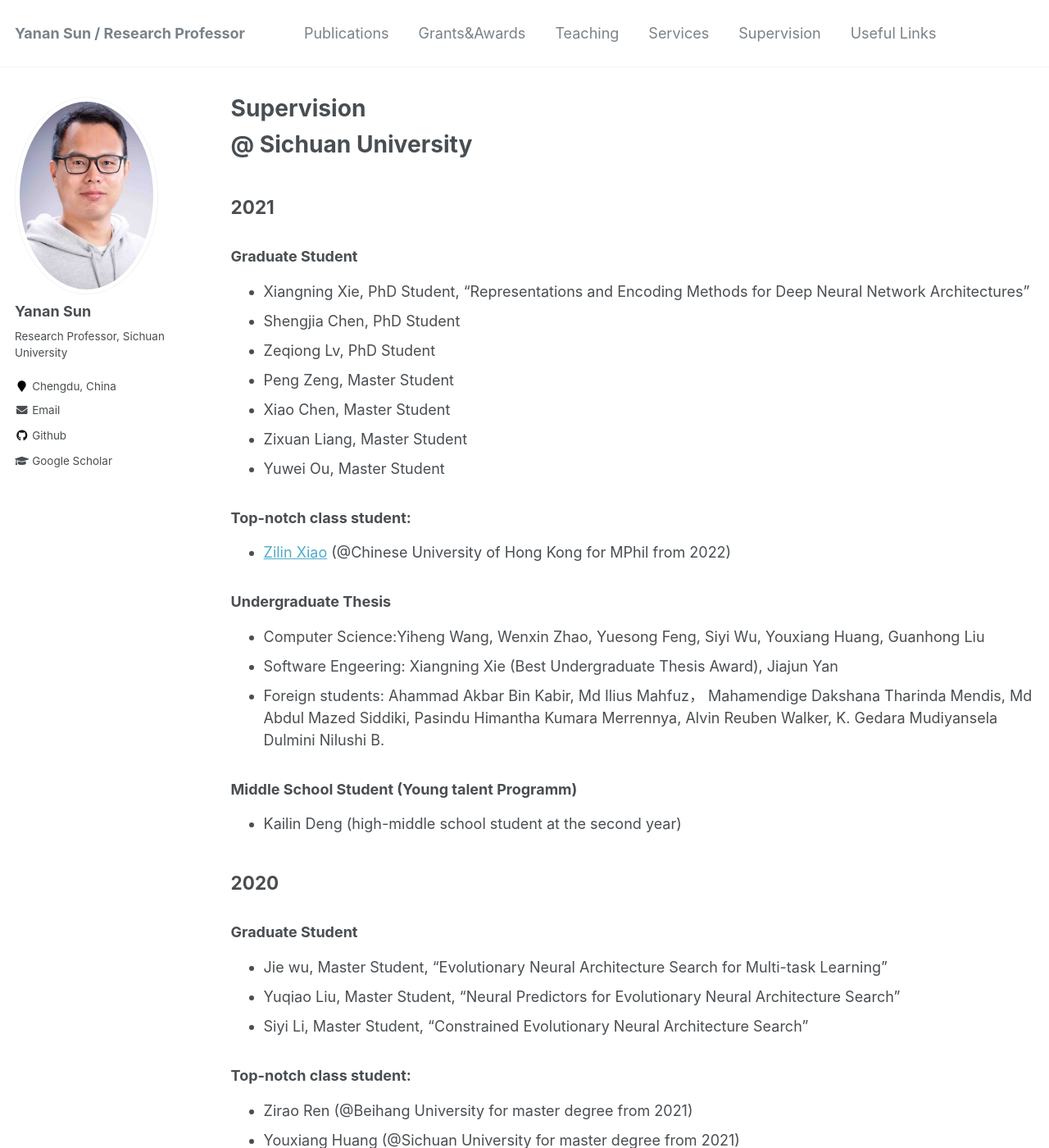
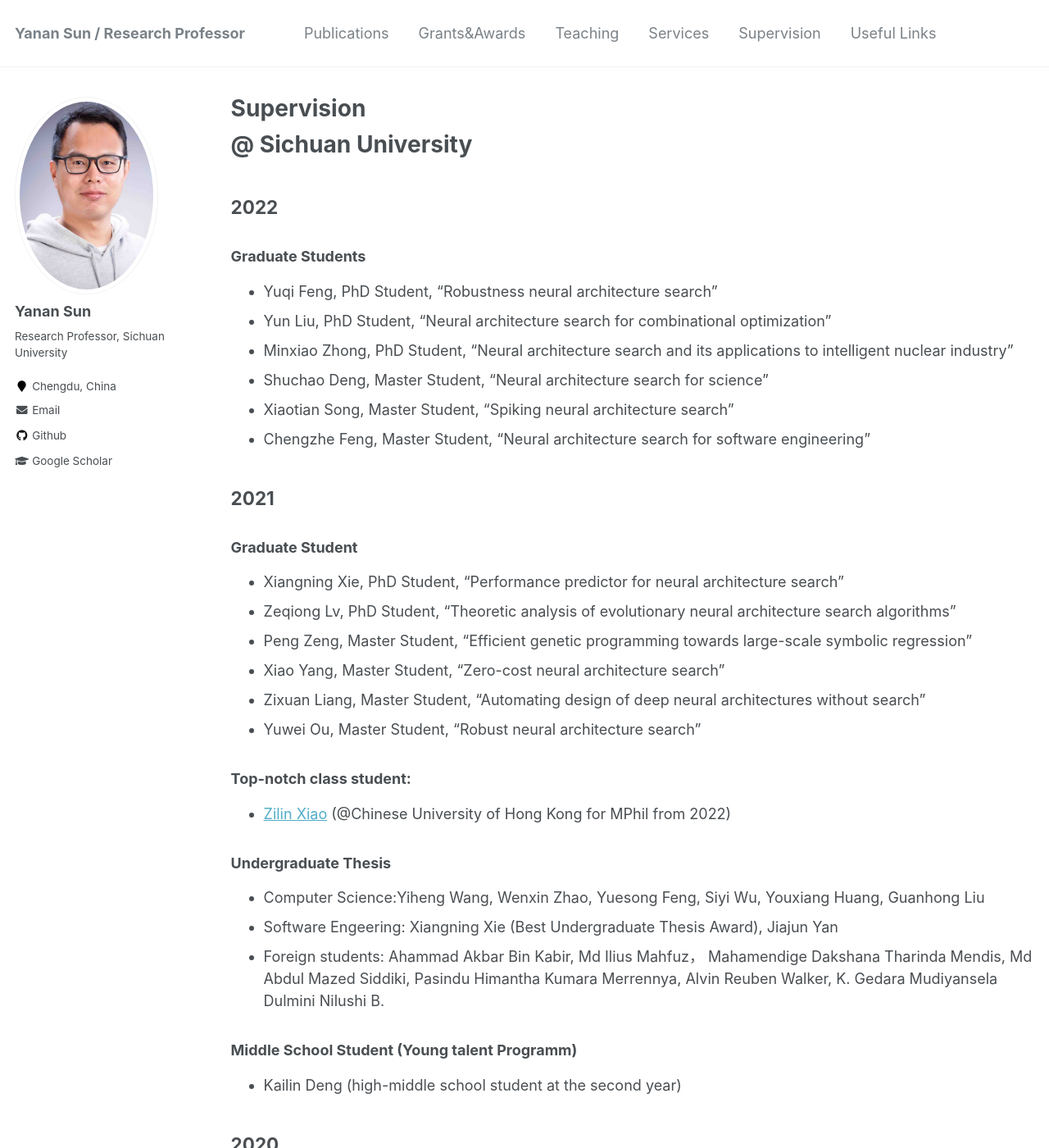
Before and after one commit to yn-sun/yn-sun.github.io, a Jekyll site: the page built from _pages/supervision.md, in a window 1280 px wide and 1400 px high. Shown: the whole window at 82% size. Built offline with Jekyll 4.4.1, drawn with Linux system fonts in a browser that asks for light colours; comment, search, counter and statistics services are not loaded.

Commit message:
Update supervision.md

```diff
--- a/_pages/supervision.md
+++ b/_pages/supervision.md
@@ -6,15 +6,23 @@ author_profile: true
 ---
 
 # @ Sichuan University
+## 2022
+### Graduate Students
+* Yuqi Feng, PhD Student, "Robustness neural architecture search"
+* Yun Liu, PhD Student, "Neural architecture search for combinational optimization"
+* Minxiao Zhong, PhD Student, "Neural architecture search and its applications to intelligent nuclear industry"
+* Shuchao Deng, Master Student, "Neural architecture search for science"
+* Xiaotian Song, Master Student, "Spiking neural architecture search"
+* Chengzhe Feng, Master Student, "Neural architecture search for software engineering"
+
 ## 2021
 ### Graduate Student
-* Xiangning Xie, PhD Student, "Representations and Encoding Methods for Deep Neural Network Architectures"
-* Shengjia Chen, PhD Student
-* Zeqiong Lv, PhD Student
-* Peng Zeng, Master Student
-* Xiao Chen, Master Student
-* Zixuan Liang, Master Student
-* Yuwei Ou, Master Student
+* Xiangning Xie, PhD Student, "Performance predictor for neural architecture search"
+* Zeqiong Lv, PhD Student, "Theoretic analysis of evolutionary neural architecture search algorithms"
+* Peng Zeng, Master Student, "Efficient genetic programming towards large-scale symbolic regression"
+* Xiao Yang, Master Student, "Zero-cost neural architecture search"
+* Zixuan Liang, Master Student, "Automating design of deep neural architectures without search"
+* Yuwei Ou, Master Student, "Robust neural architecture search"
 
 ### Top-notch class student:
 * [Zilin Xiao](https://zilin.me/) (@Chinese University of Hong Kong for MPhil from 2022)
```
